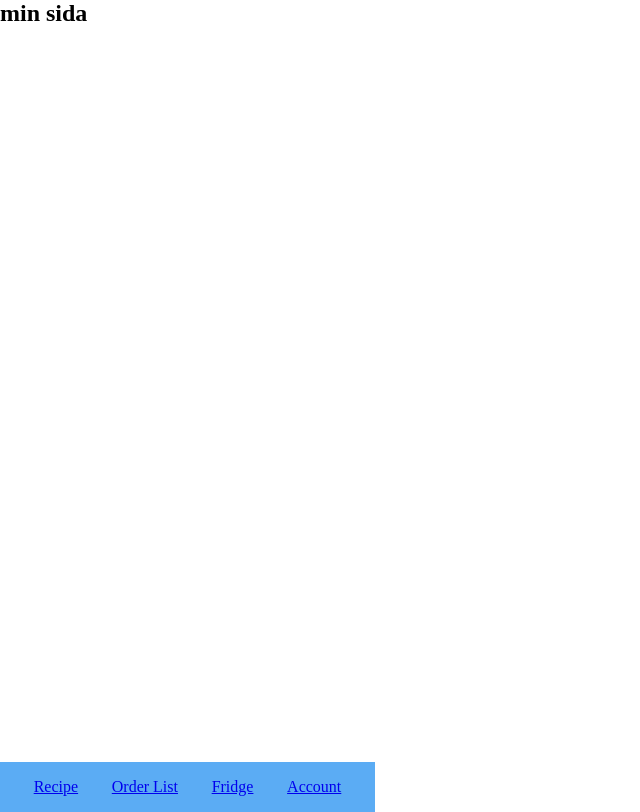
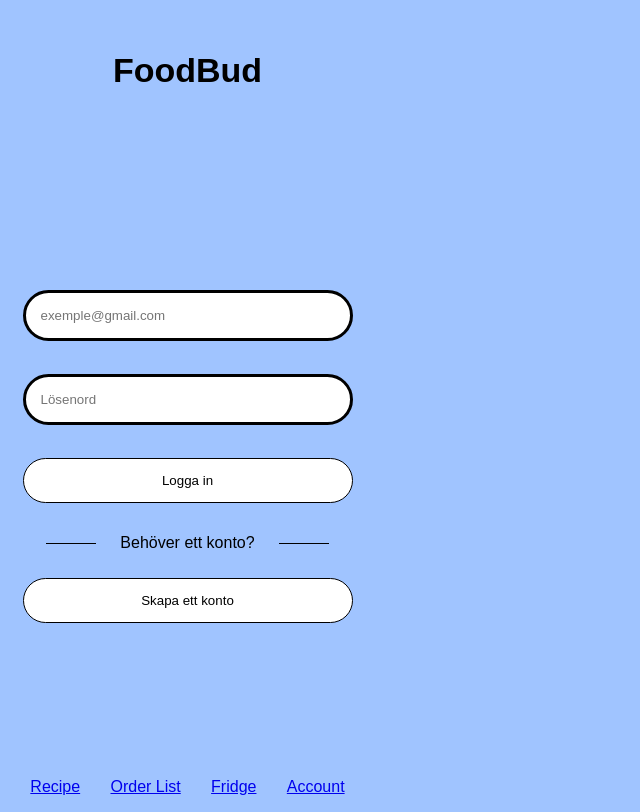
Before and after one commit to A1101101IR/FridgeEase, a React (Create React App) app: page /account in a window 1280 px wide. Shown: the whole page, without its empty margins (0-640 px from the left). Built offline with nearby package versions, Linux system fonts and the light colour scheme.

Commit message:
created login&signin pages

```diff
--- a/src/App.js
+++ b/src/App.js
@@ -1,6 +1,7 @@
 import { Routes, Route } from "react-router-dom";
 import Account from "./components/account";
 import Fridge from "./components/fridge";
+import Header from "./components/header";
 import Navigation from "./components/navigation";
 import OrderList from "./components/orderList";
 import Recipe from "./components/recipe";
@@ -10,6 +11,7 @@ function App() {
   return (
     <div className="container">
       <section className="main">
+        <Header />
         <Routes>
           <Route path="/" element={<Main />}></Route>
           <Route path="/fridge" element={<Fridge />}></Route>
--- a/src/components/account.js
+++ b/src/components/account.js
@@ -1,5 +1,11 @@
+import Login from "./welcome/login";
+
 const Account = () => {
-  return <h1>min sida</h1>;
+  return (
+    <>
+      <Login />
+    </>
+  );
 };
 
 export default Account;
--- /dev/null
+++ b/src/components/header.js
@@ -0,0 +1,9 @@
+const Header = () => {
+  return (
+    <section className="header">
+      <h1 className="logo">FoodBud</h1>
+    </section>
+  );
+};
+
+export default Header;
--- /dev/null
+++ b/src/components/welcome/login.js
@@ -0,0 +1,69 @@
+import { useState } from "react";
+
+const Login = () => {
+  const [login, setLogin] = useState(false);
+  const displayLogin = () => {
+    setLogin(false);
+  };
+  const displaySignin = () => {
+    setLogin(true);
+  };
+  return (
+    <>
+      <section className="login">
+        {!login && (
+          <>
+            <form action="">
+              <input type="text" placeholder="exemple@gmail.com" />
+              <br />
+              <input type="text" placeholder="Lösenord" />
+              <br />
+              <button className="bigBTN">Logga in</button>
+            </form>
+            <div className="orBox">
+              <div></div>
+              <p>Behöver ett konto?</p>
+              <div></div>
+            </div>
+            <button
+              className="bigBTN"
+              onClick={() => {
+                displaySignin();
+              }}
+            >
+              Skapa ett konto
+            </button>
+          </>
+        )}
+        {login && (
+          <>
+            <form action="">
+              <input type="text" placeholder="Email" />
+              <br />
+              <input type="text" placeholder="confirm Email" />
+              <br />
+              <input type="text" placeholder="Lösenord" />
+              <br />
+              <button className="bigBTN">Skapa min konto</button>
+            </form>
+            <div className="orBox">
+              <div></div>
+              <p>Har ett konto?</p>
+              <div></div>
+            </div>
+            <button
+              className="bigBTN"
+              onClick={() => {
+                displayLogin();
+              }}
+            >
+              Login
+            </button>
+          </>
+        )}
+      </section>
+    </>
+  );
+};
+
+export default Login;
--- a/src/index.scss
+++ b/src/index.scss
@@ -2,6 +2,9 @@
 * {
   margin: 0;
   padding: 0;
+  background-color: #A0C4FF;
+  @import url('https://fonts.googleapis.com/css2?family=Oswald:wght@200;300;400;500;600;700&display=swap');
+
 }
 .container {
   max-width: 375px;
@@ -9,10 +12,20 @@
   display: flex;
   justify-content: flex-start;
   flex-direction: column;
+  font-family: 'Oswald', sans-serif;
+}
+.header {
+  height: 140px;
+  display: flex;
+  justify-content: center;
+  align-items: center;
+  h1 {
+    font-size: 34px;
+    font-weight: 700;
+  }
 }
 .navbar {
   min-height: 50px;
-  background-color: rgb(91, 172, 244);
   display: flex;
   justify-content: center;
   align-items: center;
@@ -24,4 +37,46 @@
 }
 .main {
   height: calc(812px - 50px);
+  display: flex;
+  flex-direction: column;
+  align-items: center;
 }
+
+
+.login {
+  margin-top: 150px;
+  form {
+    display: flex;
+    flex-direction: column;
+    width: 330px;
+    input {
+      height: 45px;
+      margin-bottom: 15px;
+      border: 3px solid black;
+      border-radius: 45px;
+      background-color: white;
+      padding-left: 15px;
+    }
+  }
+  .orBox {
+    display: flex;
+    justify-content: space-evenly;
+    align-items: center;
+    height: 50px;
+    margin-bottom: 10px;
+    div {
+      height: 1px;
+      width: 50px;
+      background-color: black;
+    }
+  }
+}
+
+.bigBTN {
+  width: 330px;
+  height: 45px;
+  margin-bottom: 15px;
+  border: 1px solid black;
+  border-radius: 45px;
+  background-color: white;
+}
```
